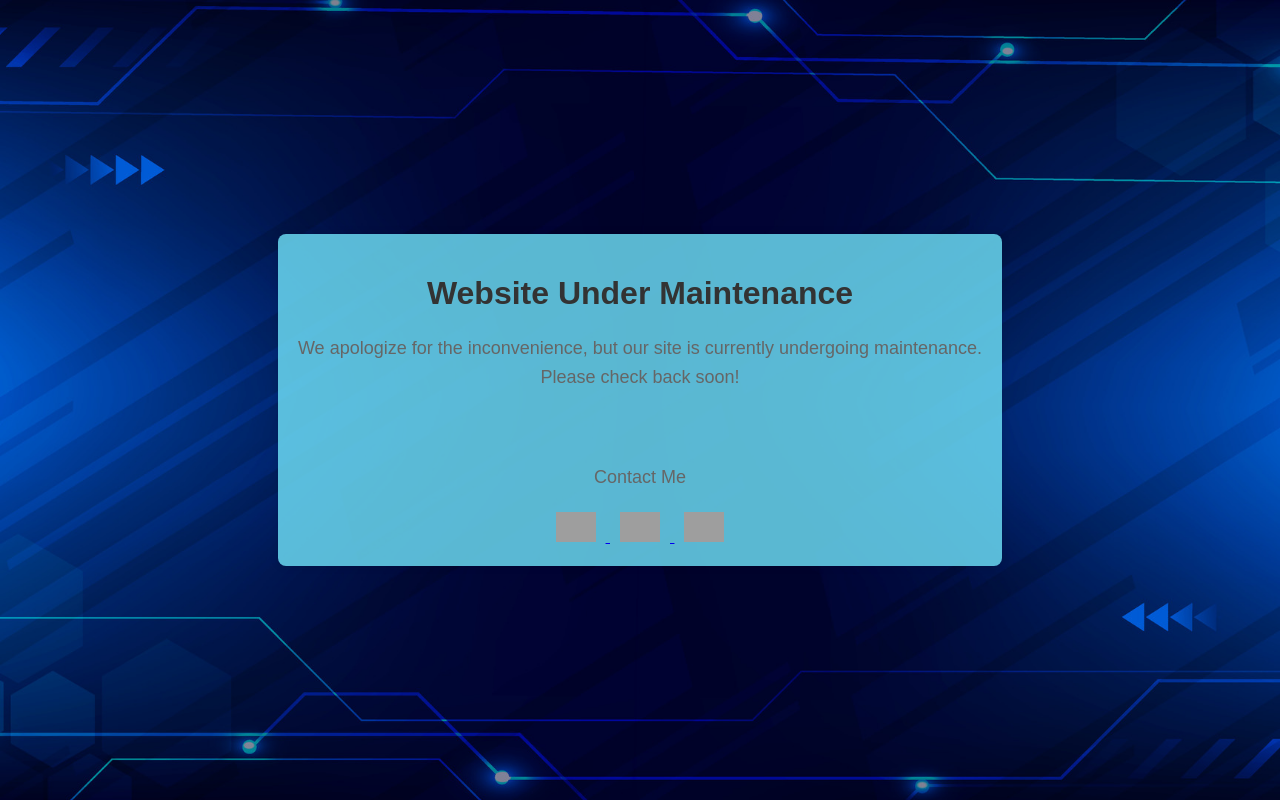
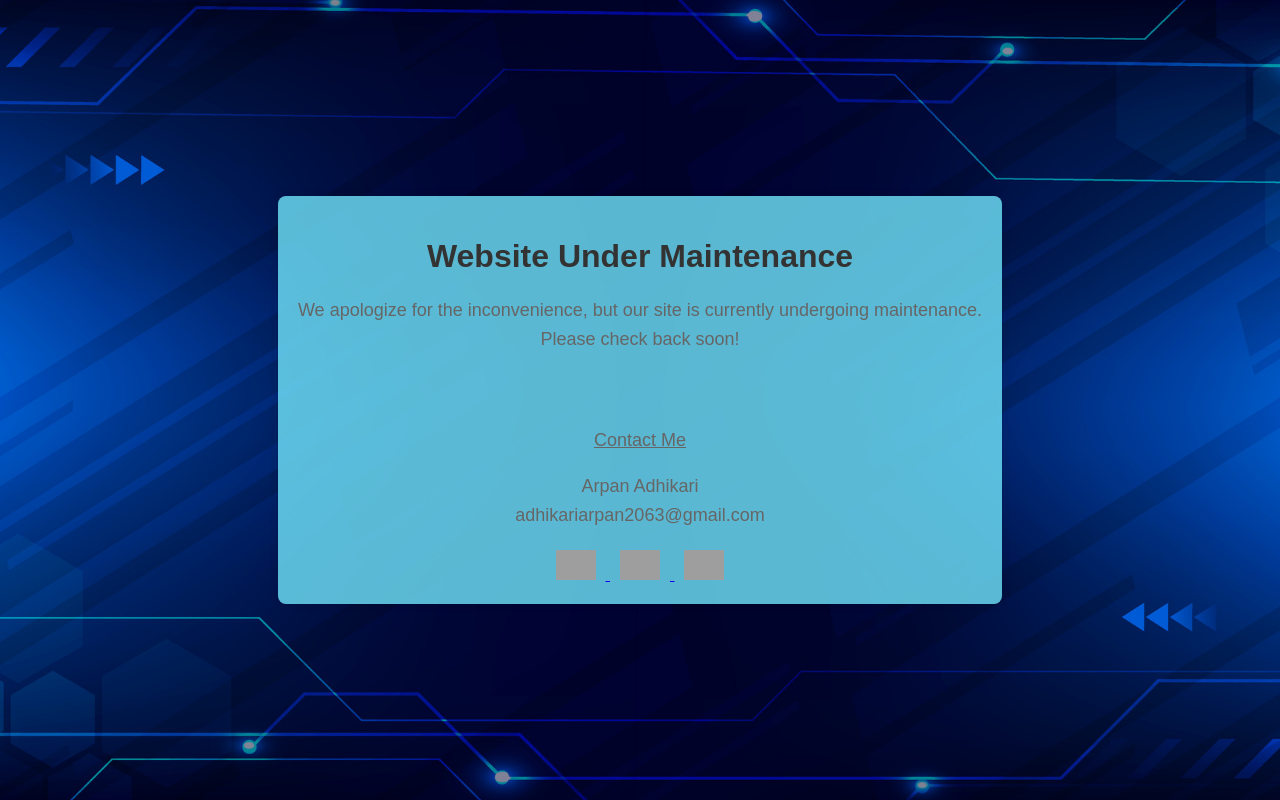
Before and after one commit to adhikari-arpan/Portfolio_website, a plain HTML site: page home.html in a window 1280 px wide. Drawn offline with Linux system fonts and the light colour scheme; grey boxes are pictures that could not be loaded.

Commit message:
Slight update in first commit

```diff
--- a/home.html
+++ b/home.html
@@ -12,7 +12,8 @@
         <p>We apologize for the inconvenience, but our site is currently undergoing maintenance.<br>Please check back soon!</p>
         <br>
         <br>
-        <p>Contact Me</p>
+        <p><u>Contact Me</u></p>
+        <p>Arpan Adhikari<br>adhikariarpan2063@gmail.com<br></p>
         <div class="social-icons">
             <a href="https://www.facebook.com" target="https://www.facebook.com/arpan.adhikari.063">
                 <img src="https://w7.pngwing.com/pngs/69/315/png-transparent-computer-icons-facebook-inc-logo-facebook-blue-text-rectangle-thumbnail.png" alt="Facebook" class="icon">
```
